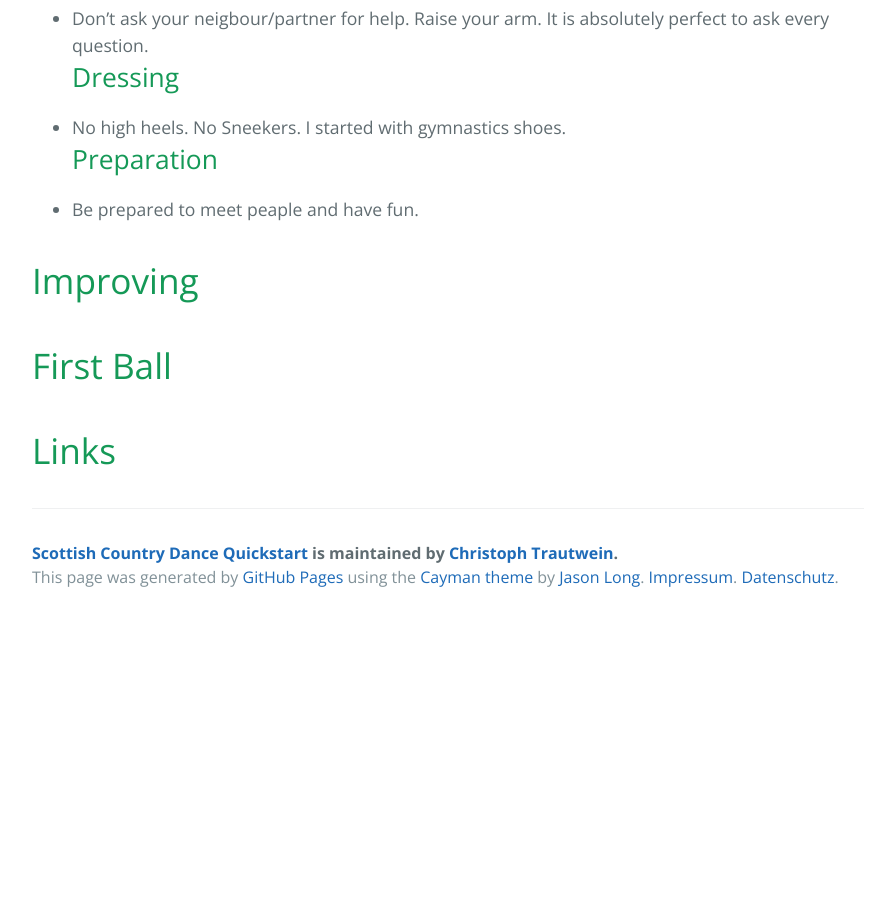
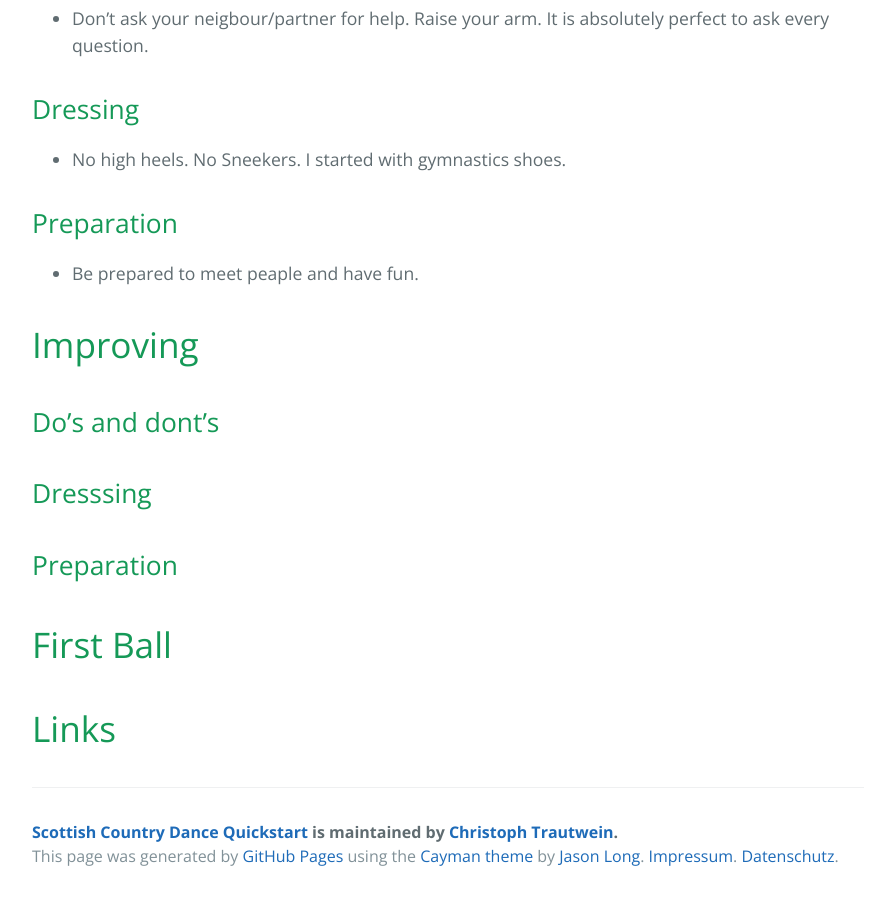
Before and after one commit to trautw/SCD-Quickstart, a Jekyll site: the page built from docs/index.md, in a window 1280 px wide and 900 px high, scrolled down 941 px. Shown: the whole window, without its empty margins (192-1061 px from the left). Built offline with Jekyll 4.4.1, drawn with Linux system fonts in a browser that asks for light colours; before the commit the page ends 1562 px from its top, so only the background shows below that.

Commit message:
Update index.md

```diff
--- a/docs/index.md
+++ b/docs/index.md
@@ -6,16 +6,23 @@ overview: true
 ![nice_pic](pictures/title_image.jpg?raw=true)
 
 # First visit
+
 ## Do's and dont's
 * Be open minded. The group will help you. They will tell you when to join and when it's better to watch.
 * Don't ask your neigbour/partner for help. Raise your arm. It is absolutely perfect to ask every question.
+
 ## Dressing
 * No high heels. No Sneekers. I started with gymnastics shoes.
+
 ## Preparation
 * Be prepared to meet peaple and have fun.
 
 # Improving
+## Do's and dont's
 
+## Dresssing
+
+## Preparation
 
 # First Ball
 
```
